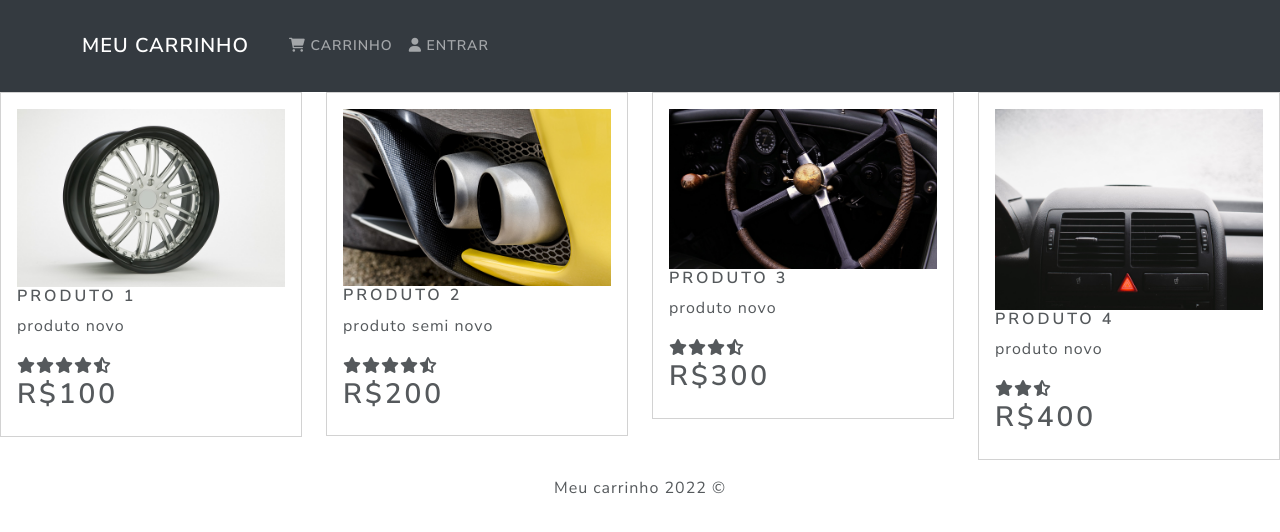
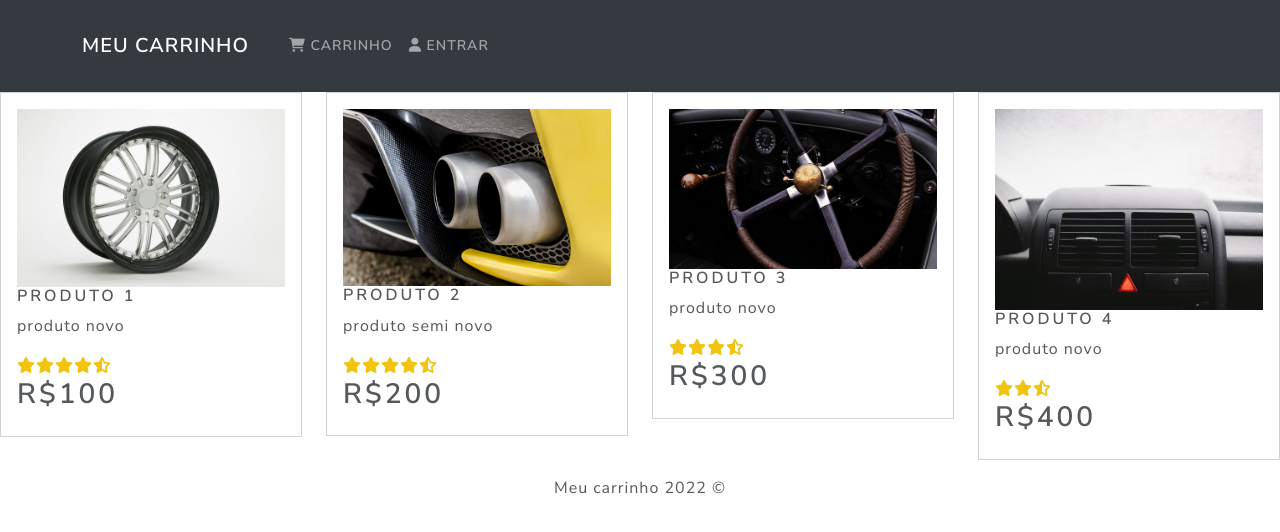
Before and after one commit to matheusprado1/django-react, a React (Create React App) app in the folder frontend/: page / in a window 1280 px wide. Shown: the top 532 px of the page. Built offline with nearby package versions, Linux system fonts and the light colour scheme.

Commit message:
feat: add stars-colors

```diff
--- a/frontend/src/index.css
+++ b/frontend/src/index.css
@@ -1,3 +1,7 @@
 main{
   min-height: 80vh;
 }
+
+#stars-color{
+  color: #f1c40f;
+}
```
